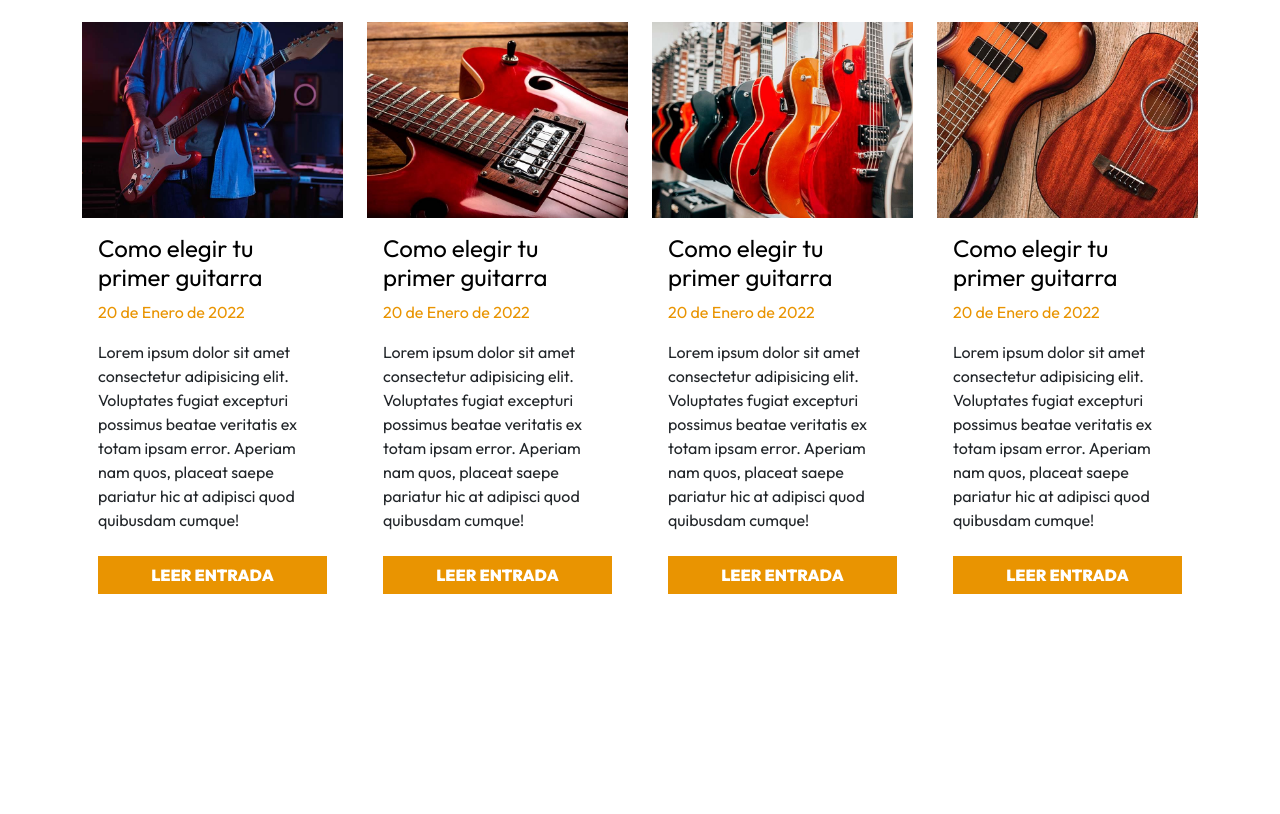
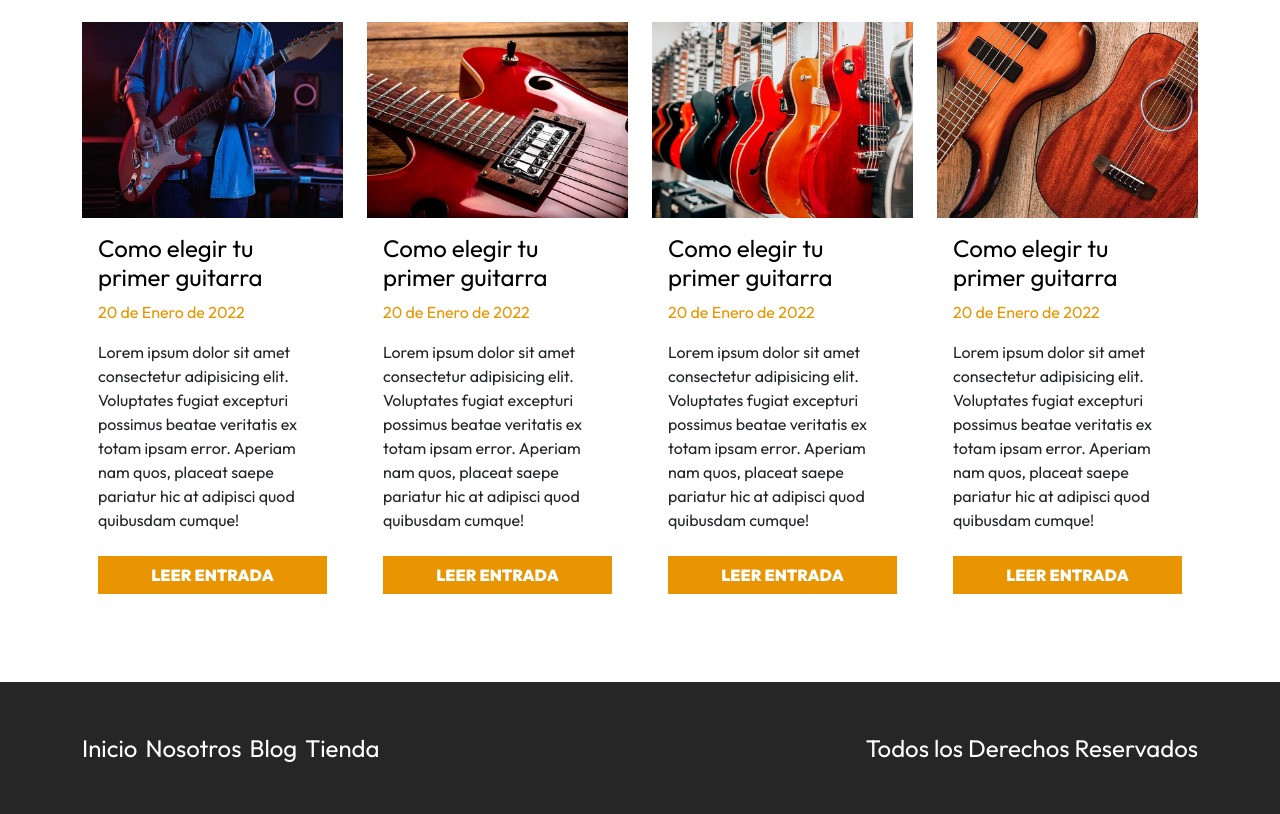
Before and after one commit to MarianoMasondo/GuitarLA, a website: page index.html in a window 1280 px wide. Shown: the part 2751-3565 px from the top of the page. Before the commit the page ends 3385 px from the top, so only its background shows below. Drawn offline with Linux system fonts and the light colour scheme.

Commit message:
footer ok

```diff
--- a/index.html
+++ b/index.html
@@ -240,6 +240,19 @@
         </div>
     </section>
 
+    <footer class="bg-dark mt-5 py-5">
+        <div class="container-xl d-md-flex justify-content-md-between">
+            <nav class="d-flex flex-column flex-md-row align-items-center">
+                <a class="text-white fs-4 me-md-2 " href="index.html">Inicio</a>
+                <a class="text-white fs-4 me-md-2 " href="nosotros.html">Nosotros</a>
+                <a class="text-white fs-4 me-md-2 " href="blog.html">Blog</a>
+                <a class="text-white fs-4 me-md-2 " href="tienda.html">Tienda</a>
+            </nav>
+            <p class="text-white text-center fs-4 mt-4 m-md-0">Todos los Derechos Reservados</p>
+        </div>
+
+    </footer>
+
 
 
 </body>
```
